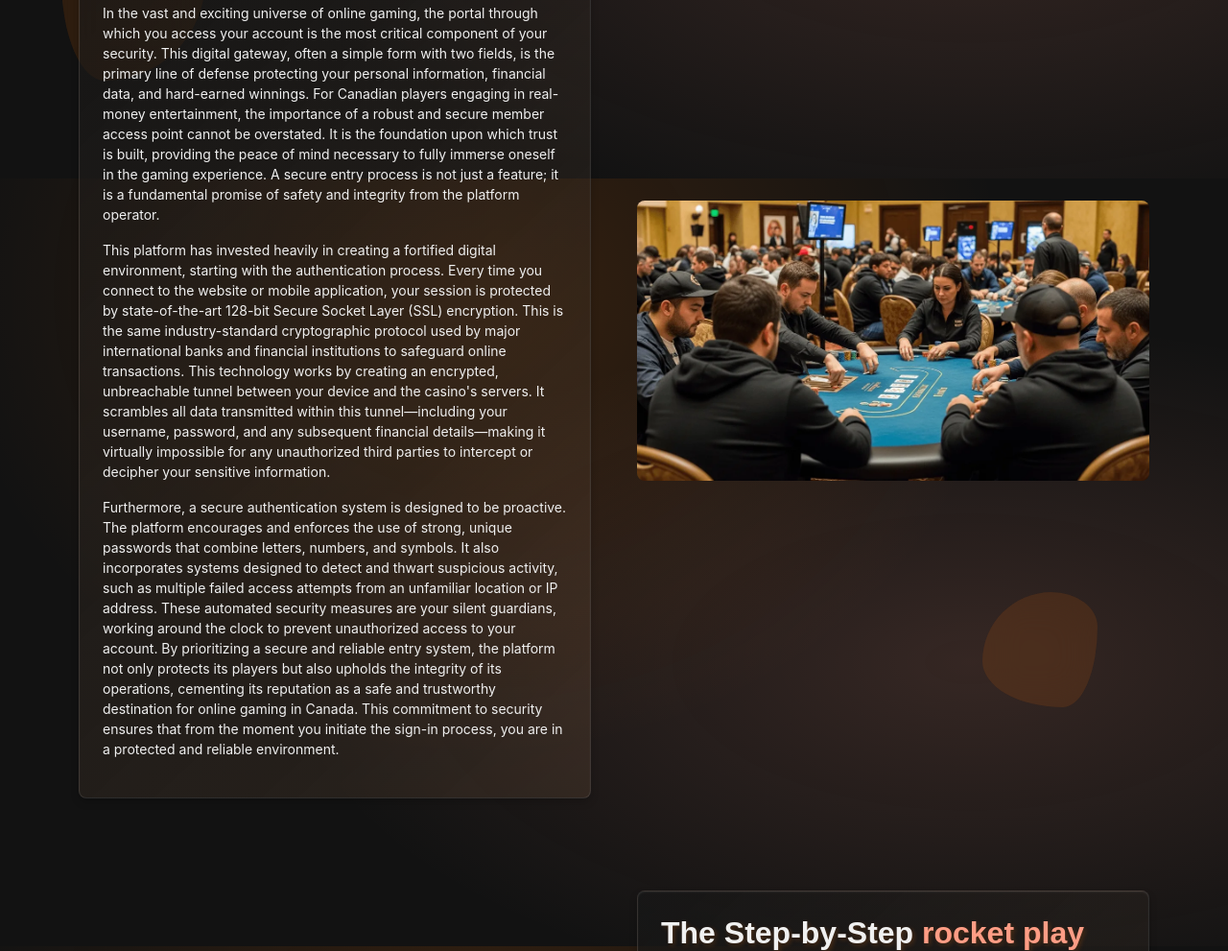
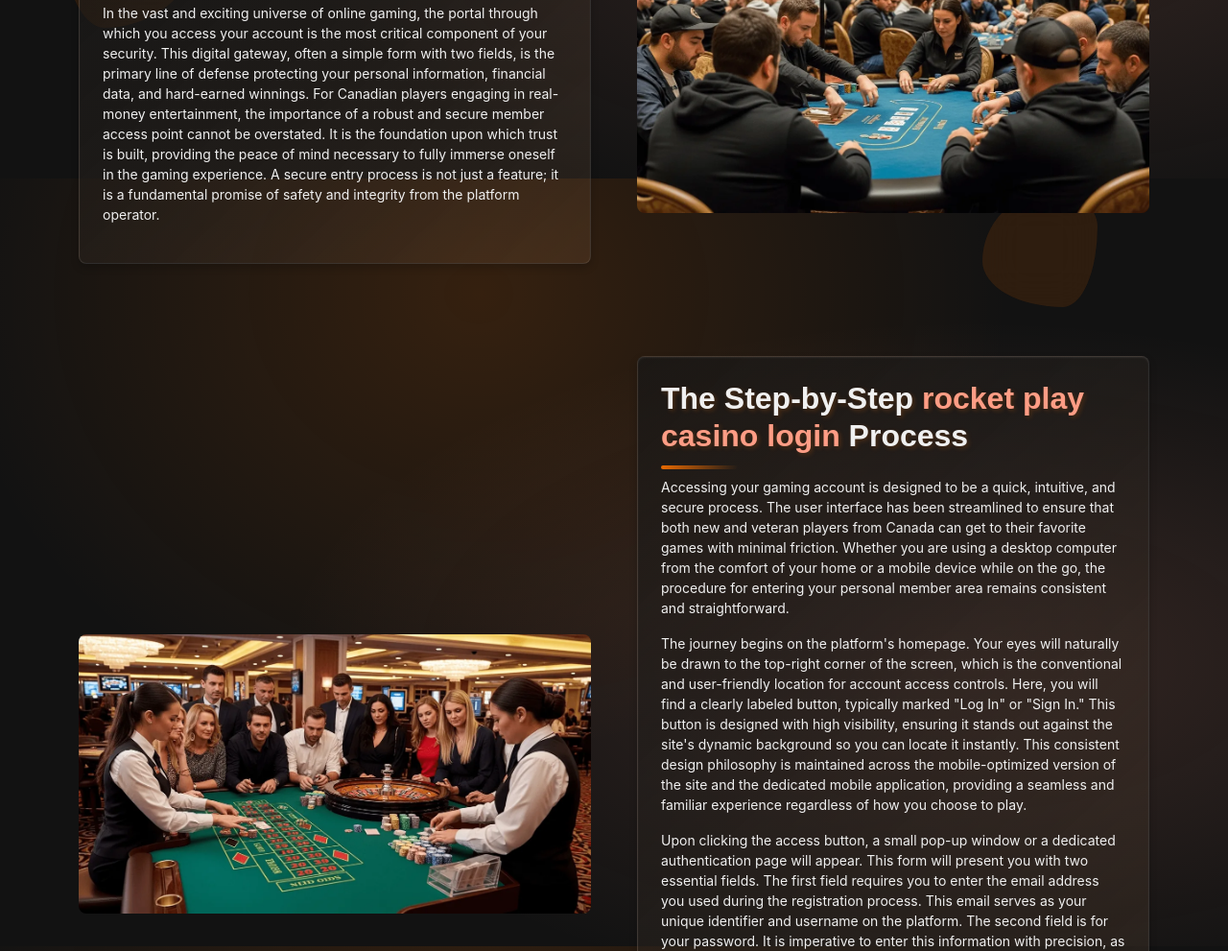
Before and after one commit to alyssaregan2020/rocketplay-login.com, a plain HTML site: page index.html in a window 1280 px wide. Shown: the part 614-1605 px from the top of the page at 96% size. Drawn offline with nearby package versions, Linux system fonts and the light colour scheme.

Commit message:
Update index.html

```diff
--- a/index.html
+++ b/index.html
@@ -92,9 +92,7 @@
                         <div class="card-body">
                             <h2>Why a Secure Member Access Point Matters</h2>
                             <p>In the vast and exciting universe of online gaming, the portal through which you access your account is the most critical component of your security. This digital gateway, often a simple form with two fields, is the primary line of defense protecting your personal information, financial data, and hard-earned winnings. For Canadian players engaging in real-money entertainment, the importance of a robust and secure member access point cannot be overstated. It is the foundation upon which trust is built, providing the peace of mind necessary to fully immerse oneself in the gaming experience. A secure entry process is not just a feature; it is a fundamental promise of safety and integrity from the platform operator.</p>
-                            <p>This platform has invested heavily in creating a fortified digital environment, starting with the authentication process. Every time you connect to the website or mobile application, your session is protected by state-of-the-art 128-bit Secure Socket Layer (SSL) encryption. This is the same industry-standard cryptographic protocol used by major international banks and financial institutions to safeguard online transactions. This technology works by creating an encrypted, unbreachable tunnel between your device and the casino's servers. It scrambles all data transmitted within this tunnel—including your username, password, and any subsequent financial details—making it virtually impossible for any unauthorized third parties to intercept or decipher your sensitive information.</p>
-                            <p>Furthermore, a secure authentication system is designed to be proactive. The platform encourages and enforces the use of strong, unique passwords that combine letters, numbers, and symbols. It also incorporates systems designed to detect and thwart suspicious activity, such as multiple failed access attempts from an unfamiliar location or IP address. These automated security measures are your silent guardians, working around the clock to prevent unauthorized access to your account. By prioritizing a secure and reliable entry system, the platform not only protects its players but also upholds the integrity of its operations, cementing its reputation as a safe and trustworthy destination for online gaming in Canada. This commitment to security ensures that from the moment you initiate the sign-in process, you are in a protected and reliable environment.</p>
-                        </div>
+                            </div>
                     </div>
                 </div>
 
```
